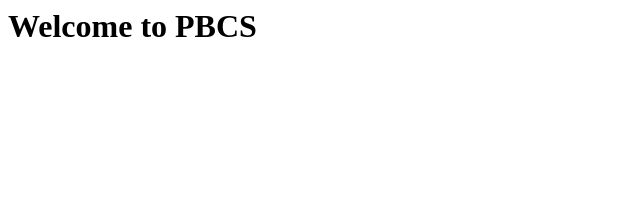
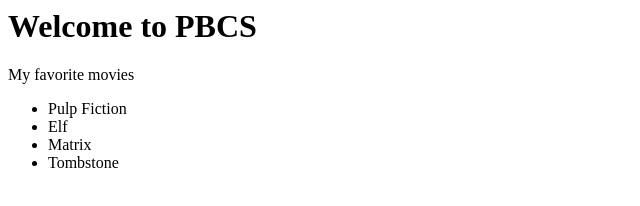
Before and after one commit to eddygee/Pbcs_git_example2, a plain HTML site: page index.html in a window 1280 px wide. Shown: the whole page, without its empty margins (0-640 px from the left). Drawn offline with Linux system fonts and the light colour scheme.

Commit message:
added favorite movie list

```diff
--- a/index.html
+++ b/index.html
@@ -3,5 +3,13 @@
 </head>
 <body>
     <h1>Welcome to PBCS</h1>
+
+    <p>My favorite movies</p>
+    <ul>
+        <li>Pulp Fiction</li>
+        <li>Elf</li>
+        <li>Matrix</li>
+        <li>Tombstone</li>
+    </ul>
 </body>
 </html>
```
